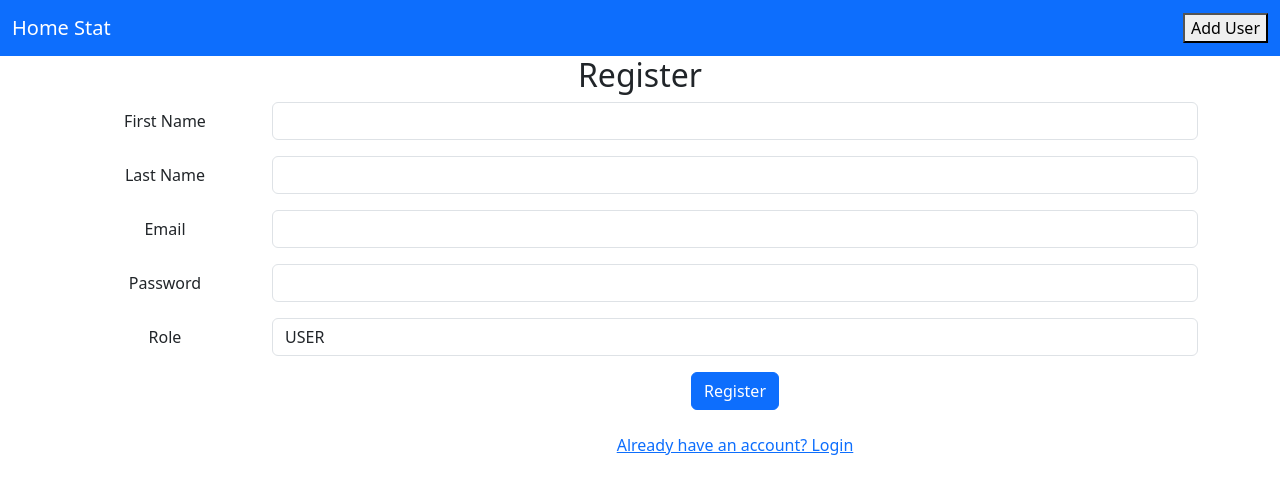
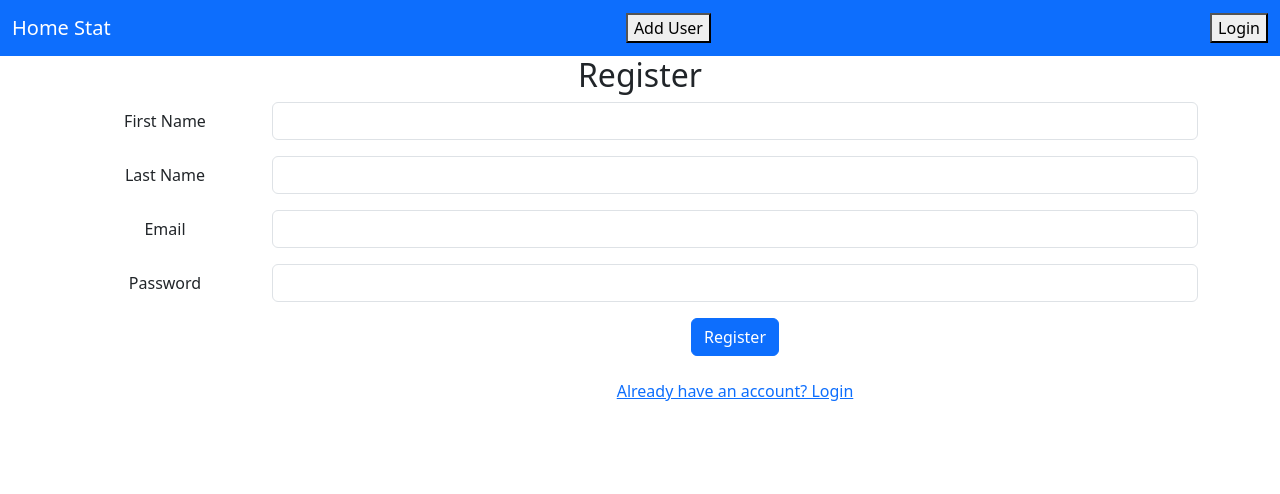
Before and after one commit to skni-kod/Home-Stat-Frontend, a React (Create React App) app: page /register in a window 1280 px wide. Shown: the top 494 px of the page. Built offline with nearby package versions, Linux system fonts and the light colour scheme.

Commit message:
- Created Profile page that displays email inserted into form - Added button to login in Navbar - Added UserContext and basic login/logout functionality (not working yet)

```diff
--- a/src/App.js
+++ b/src/App.js
@@ -3,13 +3,16 @@ import './App.css';
 import {BrowserRouter} from "react-router-dom";
 import AppRoutes from "./navigation/AppRoutes";
 import Navbar from "./assets/Navbar";
+import {UserProvider} from "./context/UserContext";
 
 function App() {
   return (
     <div className="App">
         <BrowserRouter>
-            <Navbar/>
-            <AppRoutes />
+            <UserProvider>
+                <Navbar/>
+                <AppRoutes />
+            </UserProvider>
         </BrowserRouter>
     </div>
   );
--- a/src/assets/Navbar.js
+++ b/src/assets/Navbar.js
@@ -1,16 +1,11 @@
 import React from "react";
 import {useNavigate} from "react-router-dom";
+import {useRedirect} from "../navigation/RedirectHandlers";
 
 export default function Navbar() {
-    const navigateToRegister = useNavigate();
-    const handleRedirectToRegister = () => {
-        navigateToRegister("/register");
-    }
-    const navigateToHome = useNavigate();
-    const handleRedirectToHome = () => {
-        navigateToHome("/");
-    }
-
+    const handleRedirectToRegister = useRedirect('/register');
+    const handleRedirectToLogin = useRedirect('/login');
+    const handleRedirectToHome = useRedirect('/');
     return (
         <div>
             <nav className="navbar navbar-expand-lg navbar-dark bg-primary">
@@ -32,6 +27,9 @@ export default function Navbar() {
                     <button onClick={handleRedirectToRegister}>
                         Add User
                     </button>
+                    <button onClick={handleRedirectToLogin}>
+                        Login
+                    </button>
                 </div>
             </nav>
         </div>
--- /dev/null
+++ b/src/context/UserContext.js
@@ -0,0 +1,28 @@
+import React, { createContext, useState, useContext } from 'react';
+
+// Create the context
+const UserContext = createContext();
+
+// Custom hook to use the user context
+export const useUser = () => {
+    return useContext(UserContext);
+};
+
+// Context provider component
+export const UserProvider = ({ children }) => {
+    const [user, setUser] = useState(null); // Store user data in state
+
+    const loginUser = (userData) => {
+        setUser(userData); // Set user data after login
+    };
+
+    const logoutUser = () => {
+        setUser(null); // Clear user data on logout
+    };
+
+    return (
+        <UserContext.Provider value={{ user, loginUser, logoutUser }}>
+            {children}
+        </UserContext.Provider>
+    );
+};
--- a/src/pages/Login.js
+++ b/src/pages/Login.js
@@ -1,10 +1,12 @@
 import React, { useState } from 'react';
-import {useRedirect} from "../navigation/RedirectHandlers";
+import { useRedirect } from '../navigation/RedirectHandlers';
+import { useUser } from '../context/UserContext'; // Import the context
 
 export default function Login() {
+    const { loginUser } = useUser(); // Get the loginUser function from context
+    const handleRedirectToRegister = useRedirect('/register');
+    const handleRedirectToProfile = useRedirect('/profile');
 
-    const handleRedirectToRegister = useRedirect('/register');
-    const handleRedirectToHome = useRedirect('/');
     // Initialize state for form fields
     const [formData, setFormData] = useState({
         email: '',
@@ -23,12 +25,18 @@ export default function Login() {
     // Handle form submission
     const handleSubmit = (e) => {
         e.preventDefault();
-        // Login logic (e.g., send data to API or check credentials)
-        console.log('Login attempted with:', formData);
 
-        // For now, simulate successful login and redirect to home page
-        // In a real app, you would handle the response from the login API here
-        handleRedirectToHome();
+        // Simulate a successful login with the entered email
+        const loggedInUser = {
+            email: formData.email,
+            name: 'John Doe',  //TODO: get user's name from database (findByEmail)
+        };
+
+        // Update the user data in context
+        loginUser(loggedInUser);
+
+        // Simulate redirect to profile
+        handleRedirectToProfile();
     };
 
     return (
--- a/src/pages/Profile.js
+++ b/src/pages/Profile.js
@@ -1,9 +1,18 @@
 import React from "react";
+import { useUser } from "../context/UserContext"; // Import the context
 
 export default function Profile() {
+    const { user } = useUser(); // Access user data from context
+
+    if (!user) {
+        return <div className="container">Please log in to view your profile.</div>;
+    }
+
     return (
         <div className="container">
-            Front Page
+            <h2>Profile</h2>
+            <p><strong>Email:</strong> {user.email}</p>
+            <p><strong>Name:</strong> {user.name}</p>
         </div>
-    )
+    );
 }
--- a/src/pages/Register.js
+++ b/src/pages/Register.js
@@ -135,20 +135,6 @@ export default function Register() {
                     </div>
                 </div>
 
-                {/* Role (Static) */}
-                <div className="mb-3 row">
-                    <label htmlFor="inputRole" className="col-sm-2 col-form-label">Role</label>
-                    <div className="col-sm-10">
-                        <input
-                            type="text"
-                            className="form-control"
-                            id="inputRole"
-                            name="role"
-                            value={formData.role}
-                            readOnly
-                        />
-                    </div>
-                </div>
 
                 {/* Error Message */}
                 {formError && (
```
